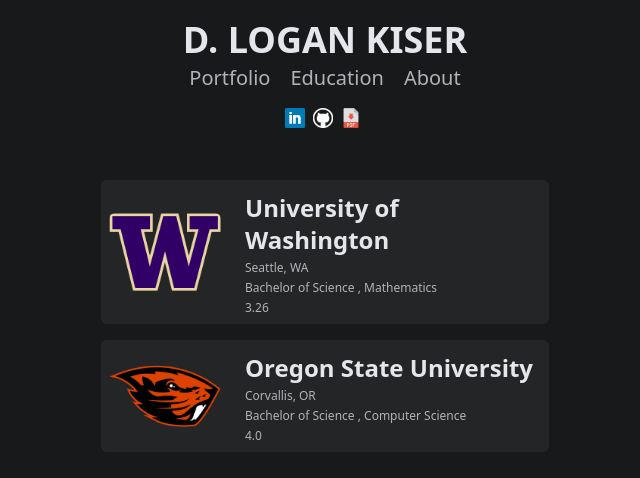
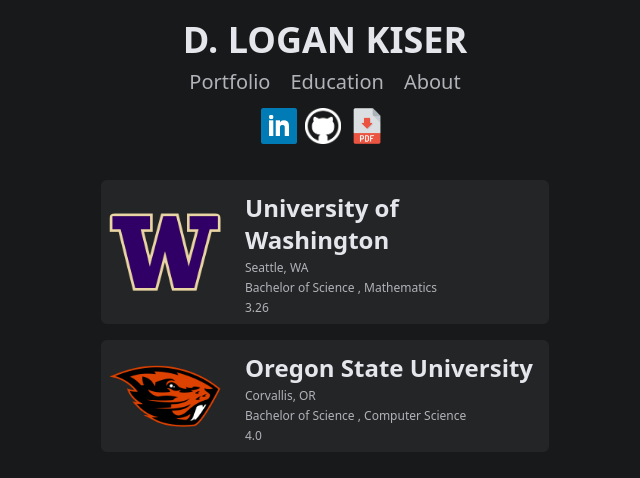
Before and after one commit to kiserd/portfolio-site, a Next.js app: page /education in a window 1280 px wide. Shown: the top 478 px of the page, without its empty margins (315-955 px from the left). Built offline with nearby package versions, Linux system fonts and the light colour scheme.

Commit message:
commit changes prior to using different DB

```diff
--- a/components/Nav.js
+++ b/components/Nav.js
@@ -9,7 +9,7 @@
             <div className='pb-1 row-span-1 flex justify-center text-4xl font-semibold text-custom-text-primary'>
                 D. LOGAN KISER
             </div>
-            <div className='pb-1 row-span-1 flex justify-center text-xl font-light text-custom-text-secondary'>
+            <div className='pb-1 row-span-1 flex justify-center text-2xl font-light text-custom-text-secondary'>
                 <div className='mr-5'>
                     <Link href='/'>
                         <a className="text-xl">Portfolio</a>
@@ -28,7 +28,7 @@
             </div>
             <div className='row-span-1 flex justify-center text-xl font-light'>
                 <div className='mr-1'>
-                        <a href='https://www.linkedin.com/in/logan-kiser-6a103b92/' className="text-xl">
+                        <a href='https://www.linkedin.com/in/logan-kiser/' className="text-xl">
                             <SocialIcon source='/icons/linkedin.png' />
                         </a>
                 </div>
--- a/components/ProjectCard.js
+++ b/components/ProjectCard.js
@@ -1,12 +1,11 @@
 // library
+import Image from 'next/image'
+import { useRouter } from 'next/router'
 import { useState, useEffect } from 'react'
-import Image from 'next/image'
 // component
 import TechIcon from "./TechIcon";
 
-const ProjectCard = ({ projectId, objectFit, objectScaling='object-none' }) => {
-    let imgStyle = objectScaling + ' ' + objectFit + ' ' + 'rounded-md + max-h-40 max-w-40';
-
+const ProjectCard = ({ projectId }) => {
     const [projectData, setProjectData] = useState({});
     const [technologies, setTechnologies] = useState([])
 
@@ -23,8 +22,10 @@
         })
     }, []);
 
+    const router = useRouter()
+
   return (
-      <div className='w-3/4 max-w-xl max-h-fit p-2 mb-4 flex self-center bg-custom-card rounded-md hover:bg-custom-hover'>
+      <div className='w-3/4 max-w-xl max-h-fit p-2 mb-4 flex self-center bg-custom-card rounded-md hover:bg-custom-hover' onClick={() => router.push('/projectDetails/' + projectId)}>
             <div className='flex'>
                 <div className='w-32 h-32 shrink-0 relative'>
                     <Image
@@ -34,7 +35,7 @@
                     />
                 </div>
                 <div className='self-start'>
-                    <div className='pt-1 pl-6 text-3xl font-bold text-custom-text-primary'>
+                    <div className='projectNameDiv'>
                         {projectData.name}
                     </div>
                     <div className='pl-6 flex flex-wrap relative'>
--- a/components/ProjectDetails.js
+++ /dev/null
@@ -1,10 +0,0 @@
-// library
-import React from 'react'
-
-const ProjectDetails = () => {
-  return (
-    <div>ProjectDetails</div>
-  )
-}
-
-export default ProjectDetails
--- a/components/SocialIcon.js
+++ b/components/SocialIcon.js
@@ -1,7 +1,15 @@
+// library
+import Image from 'next/image'
 
 const SocialIcon = ({ source }) => {
   return (
-    <img className='pr-1 mb-1 max-h-6 max-w-6' src={source} alt='' />
+    <div className='mr-1 mb-1 w-9 h-9 relative'>
+      <Image
+      src={source}
+      layout='fill'
+      objectFit='contain'
+      alt='' />
+    </div>
   )
 }
 
--- a/pages/education.js
+++ b/pages/education.js
@@ -22,7 +22,7 @@
         },
     ]
     return (
-        <div className='flex flex-col justify-items-center bg-custom-background'>
+        <div className='flex flex-col justify-items-center'>
             <EducationCard edu={eduList[0]} />
             <EducationCard edu={eduList[1]} />
         </div>
--- a/pages/index.js
+++ b/pages/index.js
@@ -1,4 +1,5 @@
 // library
+import Link from 'next/link'
 import { useState, useEffect } from 'react'
 // component
 import ProjectCard from "../components/ProjectCard";
@@ -20,14 +21,12 @@
 
 
     return (
-        <div className='flex flex-col justify-items-center bg-custom-background'>
+        <div className='flex flex-col justify-items-center'>
             {ids.map((id) => {
                 return (
                     <ProjectCard
                     key={id}
                     projectId={id}
-                    objectFit='object-left'
-                    objectScaling='object-scale-down'
                     />
                 )
             })}
--- /dev/null
+++ b/pages/projectDetails/[id].js
@@ -0,0 +1,39 @@
+// library
+import React from 'react'
+import { useRouter } from 'next/router'
+import { useState, useEffect } from 'react'
+
+const projectDetails = () => {
+    // use router to determine project ID passed to dynamic page
+    const router = useRouter()
+    const projectId = router.query.id
+
+    const [technologies, setTechnologies] = useState({})
+    const [project, setProject] = useState({})
+
+    // fetch project and technology data from AWS RDS mySQL instance
+    useEffect(() => {
+        fetch(`/api/getProjectById/${projectId}`).then((queryResult) => {
+            queryResult.json().then((projectObject) => {
+                setProject(projectObject.project);
+            })
+        })
+        fetch(`/api/getTechnologiesByProjectId/${projectId}`).then((queryResult) => {
+            queryResult.json().then((technologiesObject) => {
+                setTechnologies(technologiesObject.technologies);
+            })
+        })
+    }, [projectId]);
+
+    return (
+        <div className='flex flex-col justify-content-start items-center'>
+            <div className='w-3/4 max-h-fit p-2 object-center bg-custom-card rounded-md'>
+                <div className='projectNameDiv'>
+                    {project.name}
+                </div>
+            </div>
+        </div>
+    )
+}
+
+export default projectDetails
--- a/styles/globals.css
+++ b/styles/globals.css
@@ -5,3 +5,7 @@
 .imgBorder {
   @apply rounded-md;
 }
+
+.projectNameDiv {
+  @apply pl-6 text-3xl font-bold text-custom-text-primary;
+}
```
Also changed, not shown: 1 other file (tests, documents, lock files or other folders).
